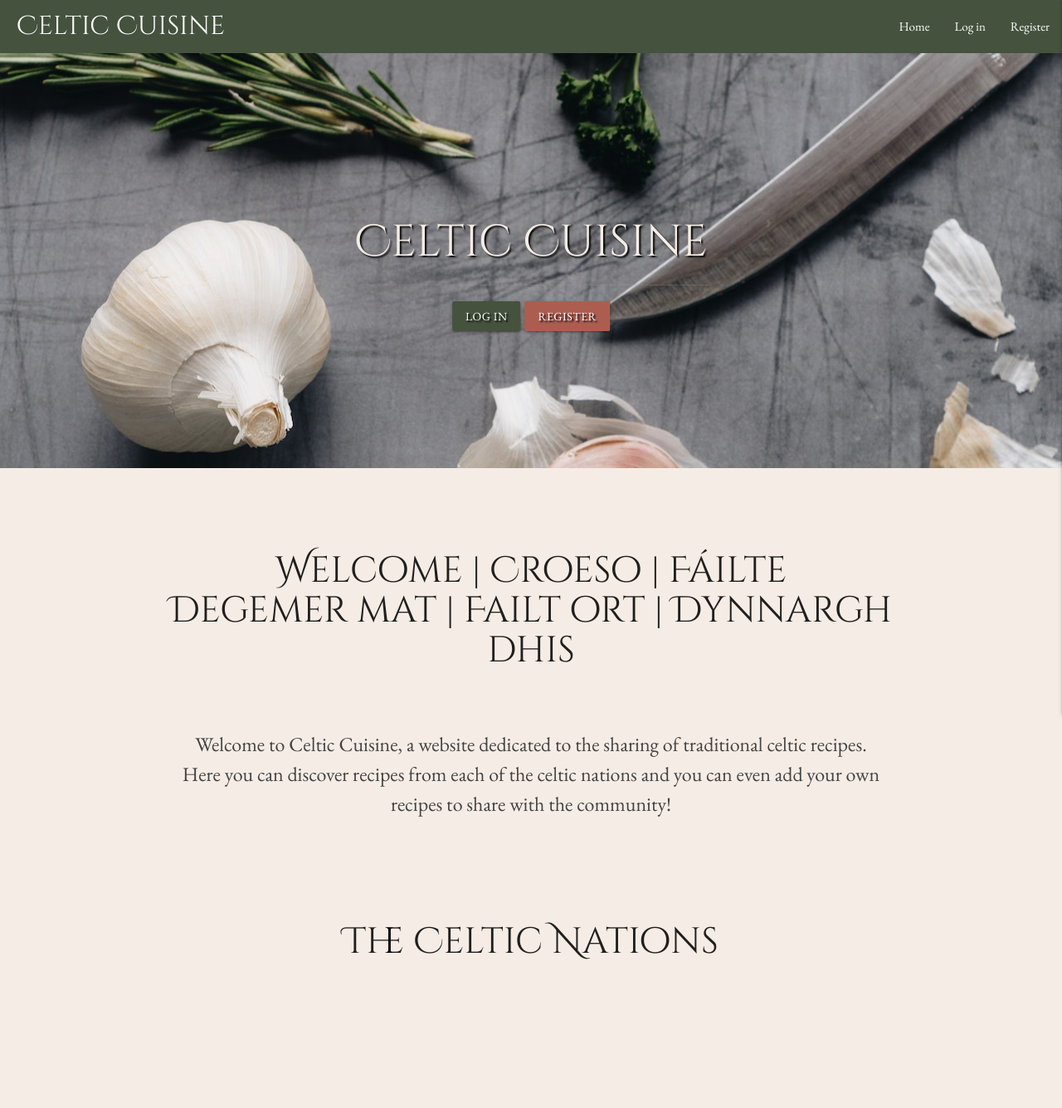
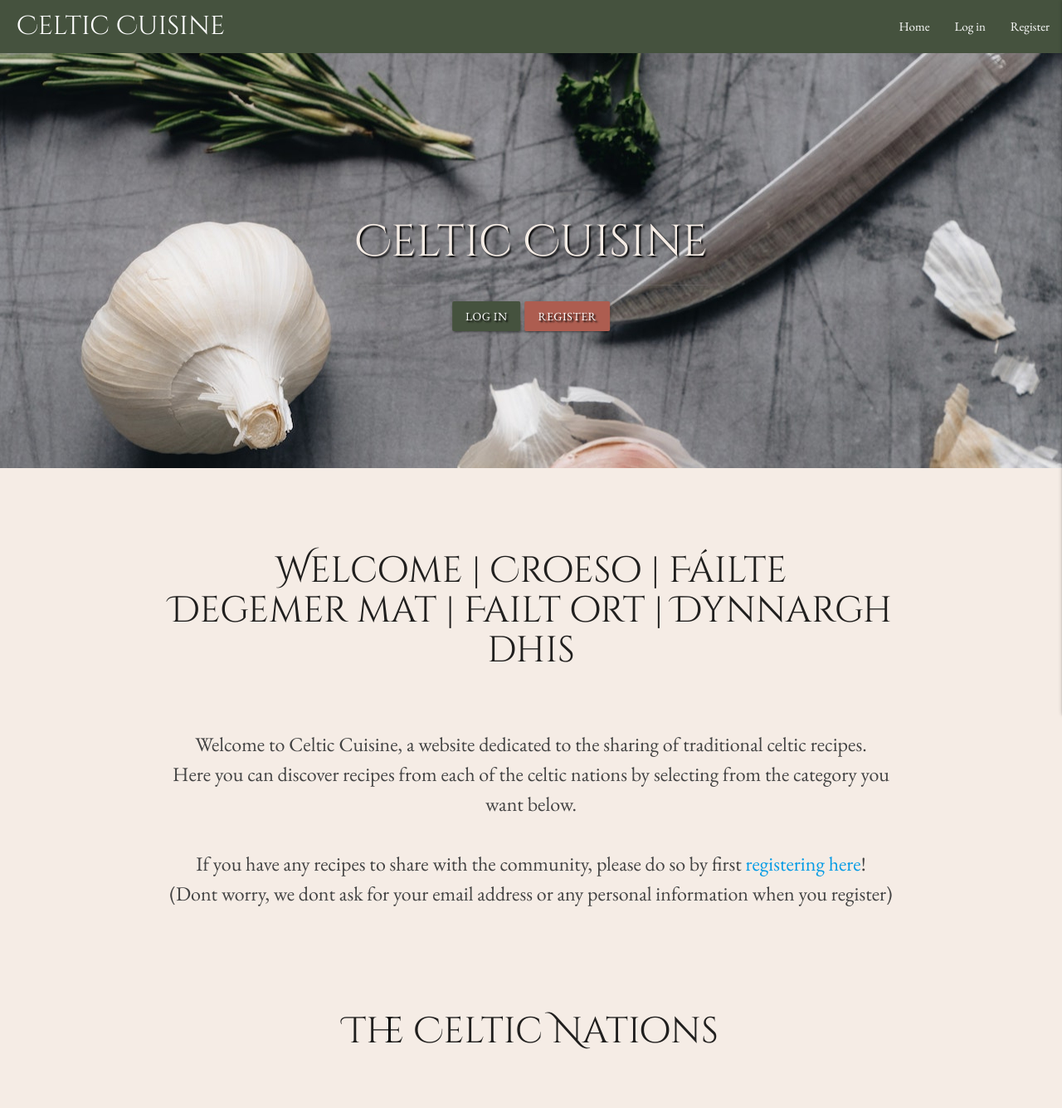
Before and after one commit to Code-Institute-Submissions/danielj314-celtic-cuisine-pm3_NovResub, a Flask app: page / in a window 1280 px wide. Shown: the top 1335 px of the page at 83% size. Run offline with Flask 2, Linux system fonts and the light colour scheme; data that the repository does not hold is empty.

Commit message:
modified welcome message on page - improving user experience

```diff
--- a/celticcuisine/templates/home.html
+++ b/celticcuisine/templates/home.html
@@ -22,8 +22,9 @@
     <h3 class="header center-align title-margins">Welcome | Croeso | Fáilte <br> Degemer mat | Failt ort | Dynnargh dhis </h3>
     <p class="grey-text text-darken-3 lighten-3 center-align">
         Welcome to Celtic Cuisine, a website dedicated to the sharing of traditional celtic recipes. <br>
-        Here you can discover recipes from each of the celtic nations and you can even add your own recipes to share
-        with the community!
+        Here you can discover recipes from each of the celtic nations by selecting from the category you want below. <br><br>
+        If you have any recipes to share with the community, please do so by first <a href="{{ url_for('register') }}">registering here</a>!<br>
+        (Dont worry, we dont ask for your email address or any personal information when you register)
     </p>
 </div>
 
```
